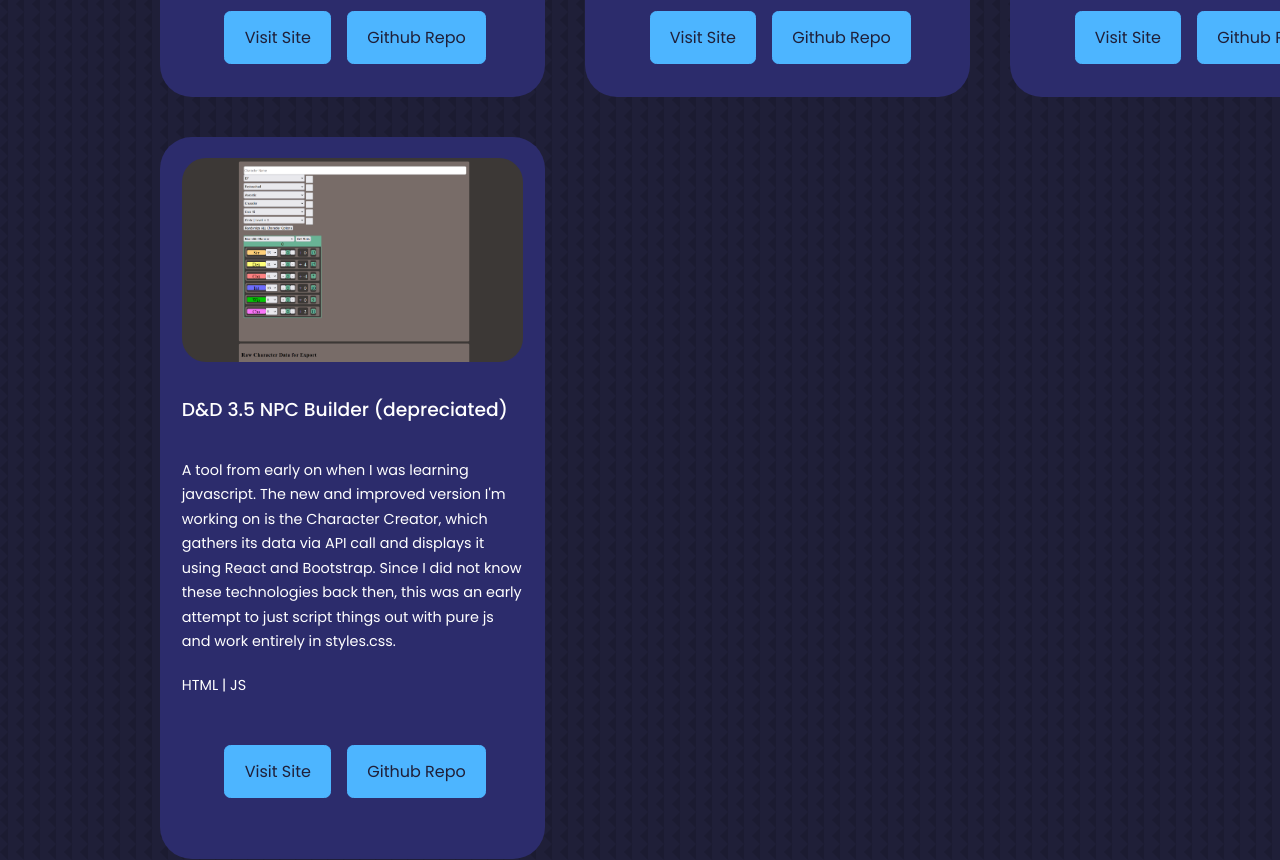
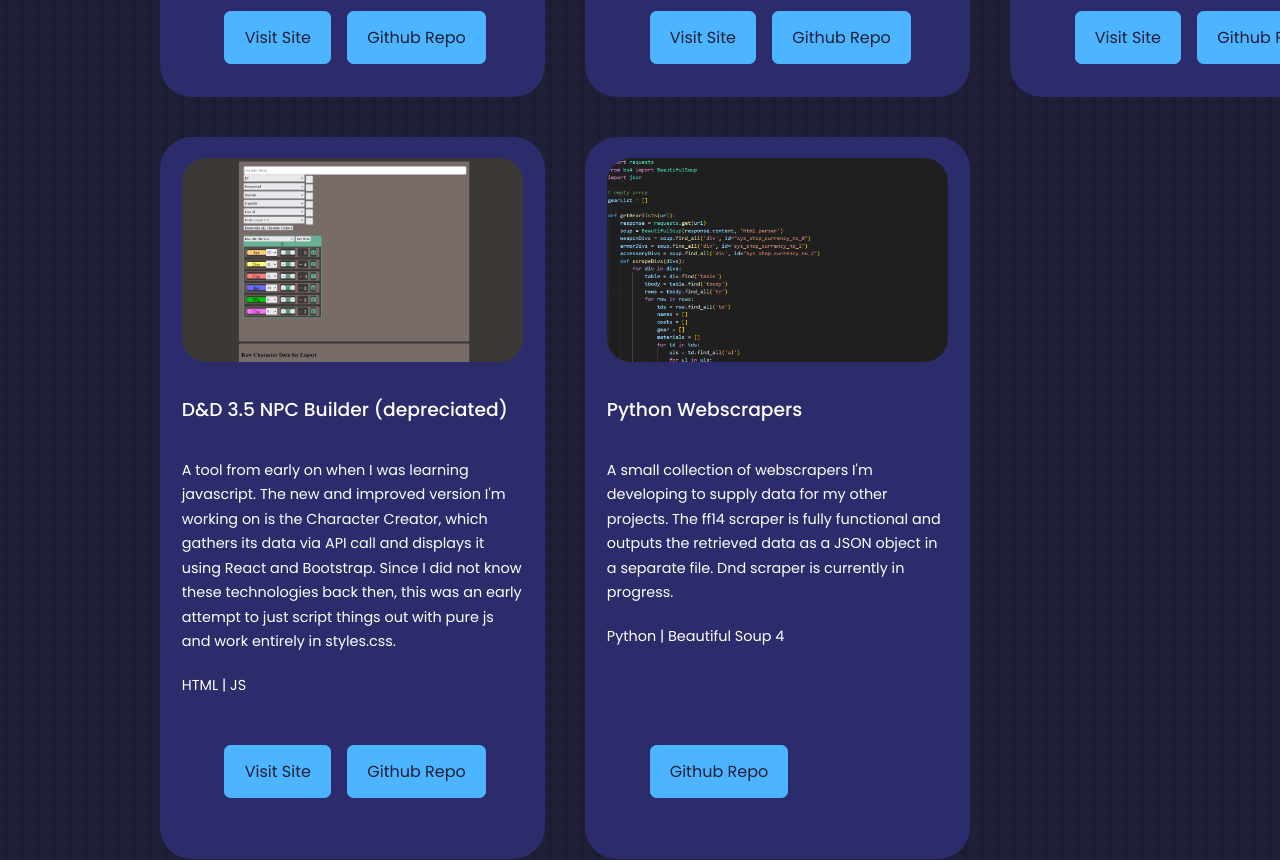
Before and after one commit to windikite/Portfolio, a React (Create React App) app: page / in a window 1280 px wide. Shown: the part 2420-3280 px from the top of the page. Built offline with nearby package versions, Linux system fonts and the light colour scheme.

Commit message:
v0.1.4 added webscraper project, logic for buttons

```diff
--- a/src/components/portfolio/Portfolio.jsx
+++ b/src/components/portfolio/Portfolio.jsx
@@ -4,6 +4,7 @@ import IMG1 from "../../assets/IMG1.png";
 import IMG2 from "../../assets/IMG2.png";
 import IMG3 from "../../assets/IMG3.png";
 import IMG4 from "../../assets/IMG4.png";
+import IMG5 from "../../assets/IMG5.png";
 import React from "react";
 
 //Portfolio function
@@ -48,8 +49,53 @@ const Portfolio = () => {
       technologies: "HTML | JS",
       siteLink: "https://dnd-3-5-character-builder-depreciated.onrender.com/",
       gitLink:'https://github.com/windikite/dnd-character-builder'
+    },
+    {
+      id: 5,
+      title: "Python Webscrapers",
+      img: IMG5,
+      description:
+        "A small collection of webscrapers I'm developing to supply data for my other projects. The ff14 scraper is fully functional and outputs the retrieved data as a JSON object in a separate file. Dnd scraper is currently in progress.",
+      technologies: "Python | Beautiful Soup 4",
+      siteLink: "",
+      gitLink:'https://github.com/windikite/WebScraper'
     }
   ];
+
+  function checkSites(site){
+    let siteButton;
+    let gitButton;
+
+    if(site.siteLink !== ""){
+      siteButton = <a
+        href={site.siteLink}
+        target="_blank"
+        className="btn btn-primary"
+        rel="noreferrer"
+      >
+        Visit Site
+      </a>
+    }
+
+    if(site.gitLink !== ""){
+      gitButton = <a
+        href={site.gitLink}
+        target="_blank"
+        className="btn btn-primary"
+        rel="noreferrer"
+      >
+        Github Repo
+      </a>
+    }
+
+    return (
+      <div className="portfolio__item-cta">
+        {siteButton}
+        {gitButton}
+      </div>
+    )
+
+  }
 
   return (
     <section id="portfolio">
@@ -67,24 +113,7 @@ const Portfolio = () => {
               <p>{pro.technologies}</p>
             </div>
             <div className="container portfolio__container">
-              <div className="portfolio__item-cta">
-                <a
-                  href={pro.siteLink}
-                  target="_blank"
-                  className="btn btn-primary"
-                  rel="noreferrer"
-                >
-                  Visit Site
-                </a>
-                <a
-                  href={pro.gitLink}
-                  target="_blank"
-                  className="btn btn-primary"
-                  rel="noreferrer"
-                >
-                  Github Repo
-                </a>
-              </div>
+              {checkSites(pro)}
             </div>
           </article>
         ))}
```
Also changed, not shown: src/assets/IMG5.png (added).
